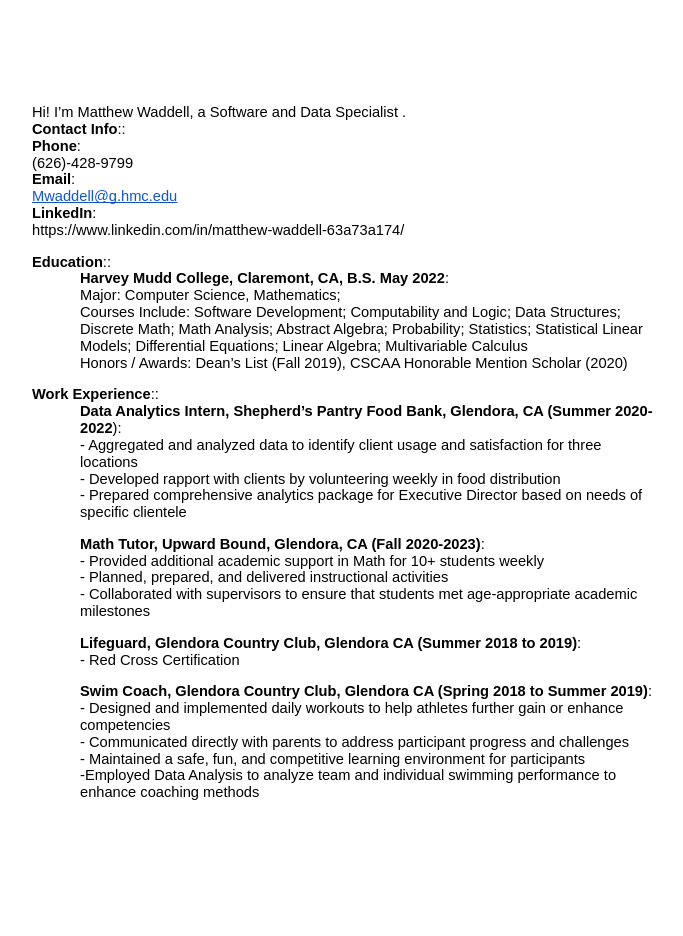
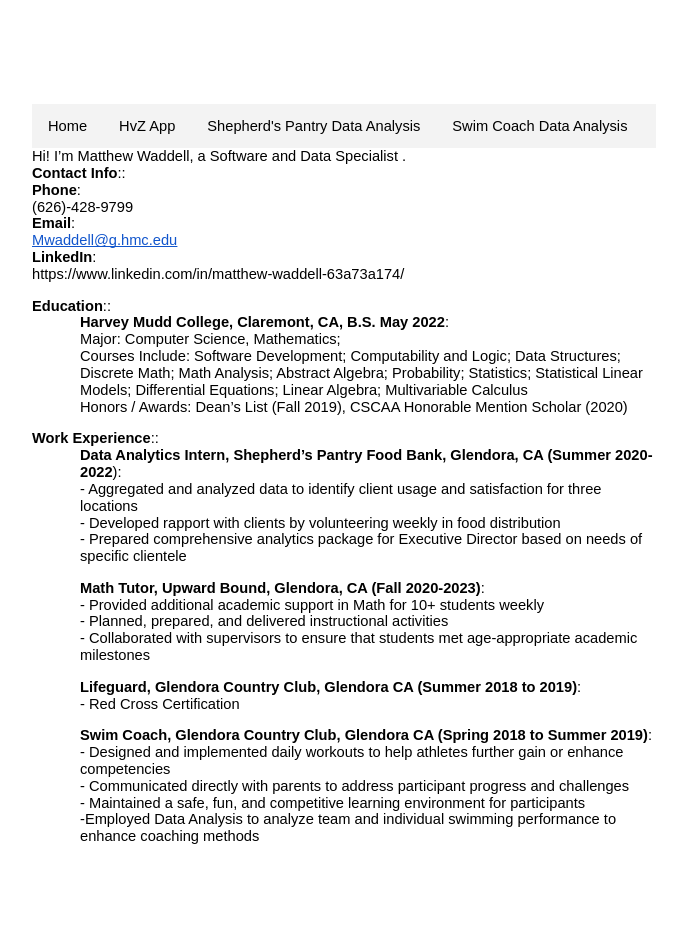
Before and after one commit to Cashewl8r/CV, a plain HTML site: page index.html in a window 1280 px wide. Shown: the whole page, without its empty margins (72-755 px from the left). Drawn offline with Linux system fonts and the light colour scheme.

```diff
--- a/index.html
+++ b/index.html
@@ -173,6 +173,71 @@
     </style>
   </head>
   <body class="c10 doc-content">
+    <nav>
+      <ul
+        style="
+          list-style-type: none;
+          margin: 0;
+          padding: 0;
+          overflow: hidden;
+          background-color: #f3f3f3;
+        "
+      >
+        <li style="float: left">
+          <a
+            href="index.html"
+            style="
+              display: block;
+              color: black;
+              text-align: center;
+              padding: 14px 16px;
+              text-decoration: none;
+            "
+            >Home</a
+          >
+        </li>
+        <li style="float: left">
+          <a
+            href="HarveyMuddCollegeHvZApp.html"
+            style="
+              display: block;
+              color: black;
+              text-align: center;
+              padding: 14px 16px;
+              text-decoration: none;
+            "
+            >HvZ App</a
+          >
+        </li>
+
+        <li style="float: left">
+          <a
+            href="ShepherdsPantryDataAnalysis.html"
+            style="
+              display: block;
+              color: black;
+              text-align: center;
+              padding: 14px 16px;
+              text-decoration: none;
+            "
+            >Shepherd's Pantry Data Analysis</a
+          >
+        </li>
+        <li style="float: left">
+          <a
+            href="SwimCoachDataAnalysis.html"
+            style="
+              display: block;
+              color: black;
+              text-align: center;
+              padding: 14px 16px;
+              text-decoration: none;
+            "
+            >Swim Coach Data Analysis</a
+          >
+        </li>
+      </ul>
+    </nav>
     <p class="c1">
       <span class="c0"
         >Hi! I&rsquo;m Matthew Waddell, a Software and Data Specialist
```
